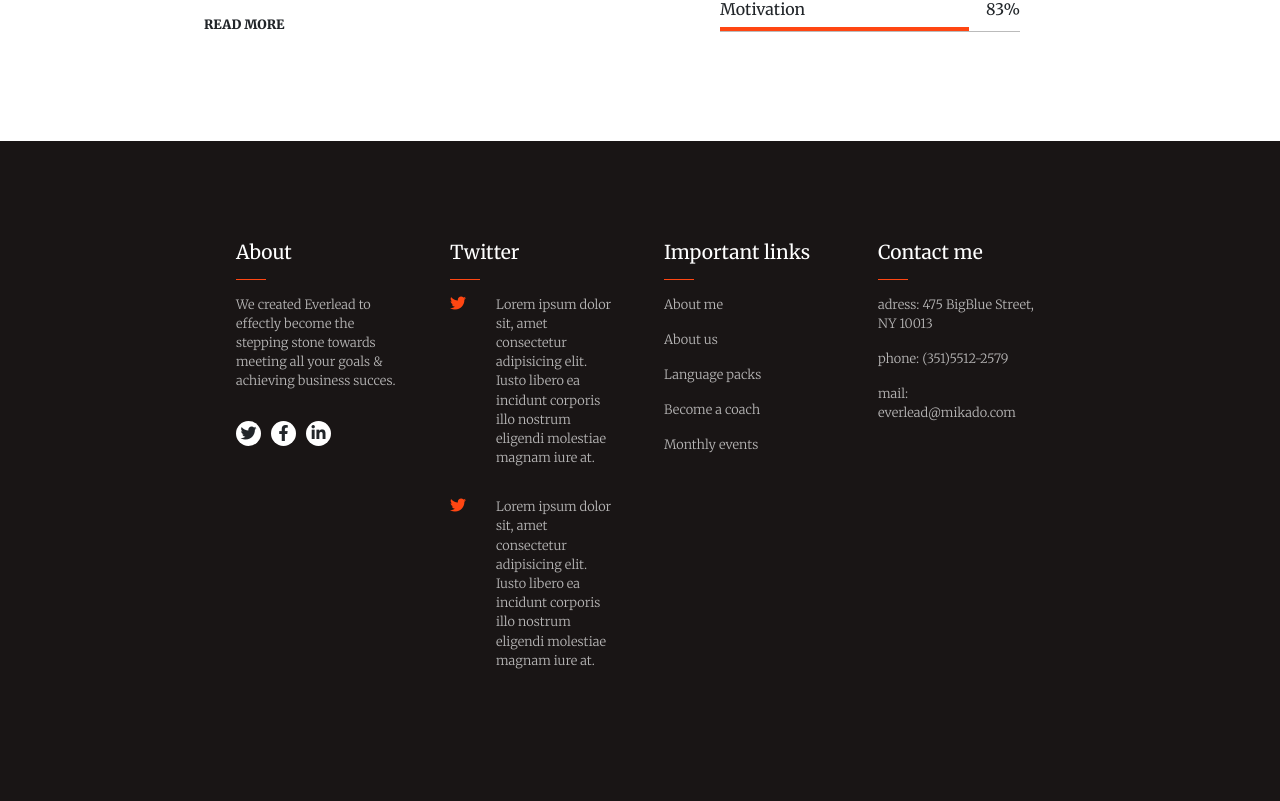
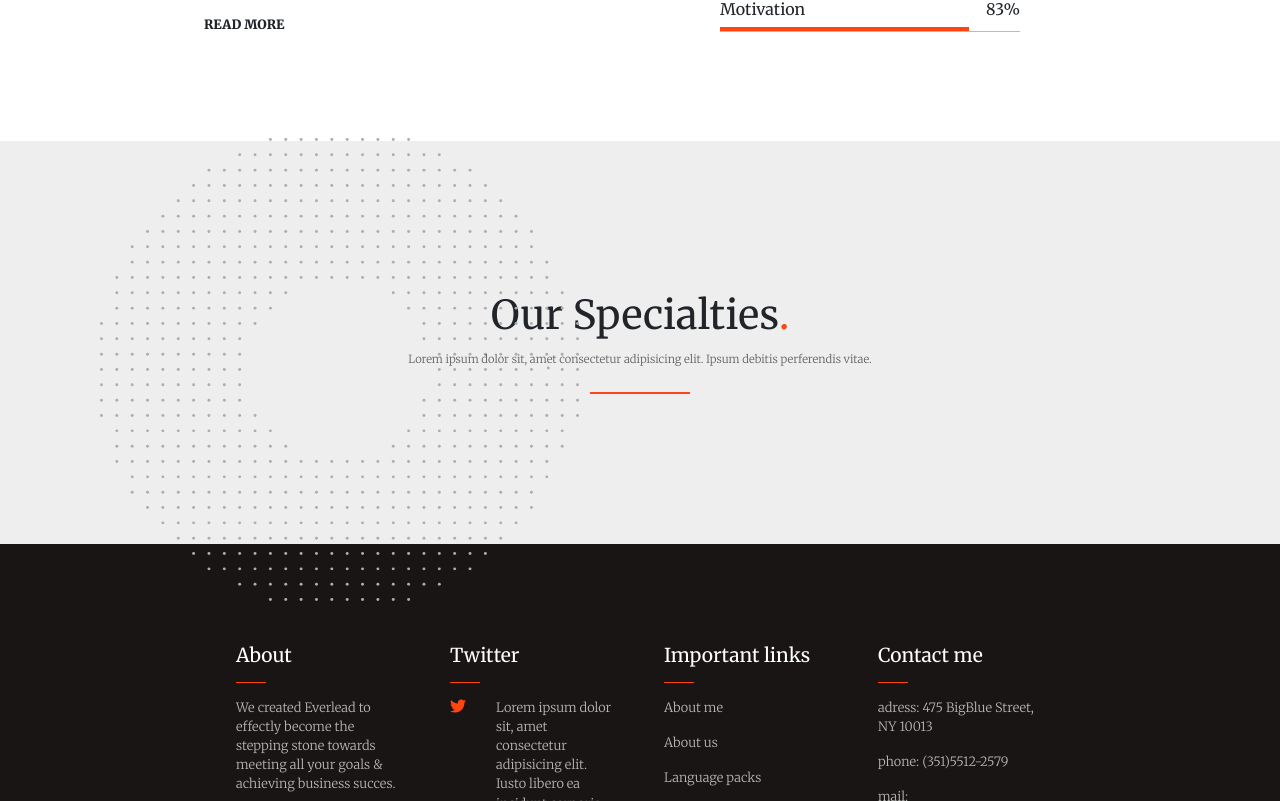
Before and after one commit to gualtierigio/proj-html-vuejs, a Vue app: page / in a window 1280 px wide. Shown: the part 3422-4223 px from the top of the page. Built offline with nearby package versions, Linux system fonts and the light colour scheme; a web font is replaced by a local one.

Commit message:
preparing svg bg

```diff
--- a/src/components/CreativeLeader.vue
+++ b/src/components/CreativeLeader.vue
@@ -49,7 +49,7 @@
 
 <script>
 export default {
-    name: 'Bickford',
+    name: 'CreativeLeader',
 }
 </script>
 
--- /dev/null
+++ b/src/components/LatestNews.vue
@@ -0,0 +1,57 @@
+<template>
+    <div class="page-wrap">
+        <div class="container">
+            <div class="row">
+                <div class="col-12">
+                    <div class="text-center">
+                        <h1>Our Specialties<span class="red-dot">.</span></h1>
+                        <p>Lorem ipsum dolor sit, amet consectetur adipisicing elit. Ipsum debitis perferendis vitae.</p>
+                        <div class="red-line"></div>
+                    </div>
+                </div>
+            </div>
+        </div>
+    </div>
+</template>
+
+<script>
+export default {
+    name: 'CreativeLeader',
+}
+</script>
+
+<style scoped lang="scss">
+@import '../style/general.scss';
+@import '../style/variables.scss';
+
+.page-wrap{
+  width: 70%;
+  padding: 100px 0;
+  margin: 0 auto;
+}
+
+
+
+
+// utilities
+
+p{
+    font-size: 0.7rem;
+    font-weight: 300;
+    opacity: 0.7;
+    margin-bottom: 20px;
+    line-height: 25px;
+}
+
+.red-line{
+  width: 100px;
+  height: 2px;
+  background-color: $red-color;
+  margin: 0 auto;
+}
+
+.red-dot{
+  color: $red-color;
+}
+
+</style>
--- a/src/components/Main.vue
+++ b/src/components/Main.vue
@@ -6,8 +6,12 @@
         <Bickford />
       </div>
       <Events :propEvents="events"/>
-      <div>
+      <div class="position-relative">
         <CreativeLeader />
+        <img class="svg-bg-left" src="../assets/svg/svg-4.svg" alt="svg background">
+        <div id="news">
+          <LatestNews />
+        </div>
       </div>
     </main>
 </template>
@@ -17,6 +21,7 @@ import OurSpecialties from './OurSpecialties.vue';
 import Bickford from './Bickford.vue';
 import Events from './Events.vue';
 import CreativeLeader from './CreativeLeader.vue';
+import LatestNews from './LatestNews.vue';
 
 export default {
   name: "Main",
@@ -24,7 +29,8 @@ export default {
     OurSpecialties,
     Bickford,
     Events,
-    CreativeLeader
+    CreativeLeader,
+    LatestNews
   },
   data() {
     return {
@@ -92,11 +98,24 @@ export default {
   position: relative;
 }
 
+#news{
+  background-color: $white-color-5;
+  padding: 50px 0;
+}
+
+.svg-bg,.svg-bg-left{
+  position: absolute;
+  filter: invert(9%) sepia(5%) saturate(21%) hue-rotate(357deg) brightness(88%) contrast(91%);
+}
+
 .svg-bg{
-  position: absolute;
   right: 100px;
   top: 50%;
-  filter: invert(9%) sepia(5%) saturate(21%) hue-rotate(357deg) brightness(88%) contrast(91%);
+}
+
+.svg-bg-left{
+  left: 100px;
+  top: 50%;
 }
 
 
```
